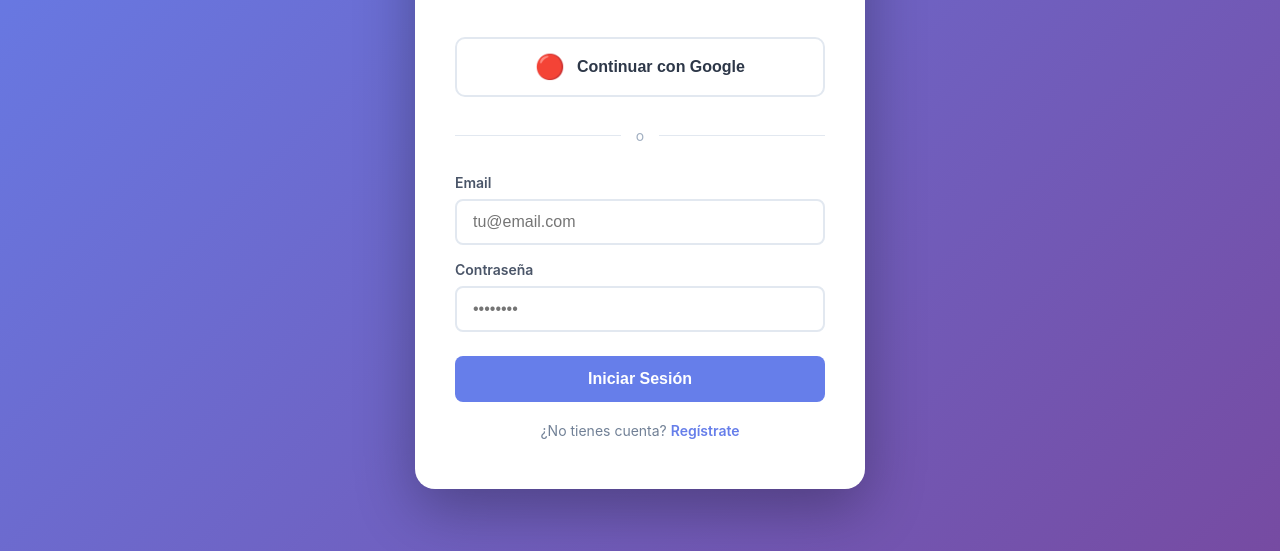
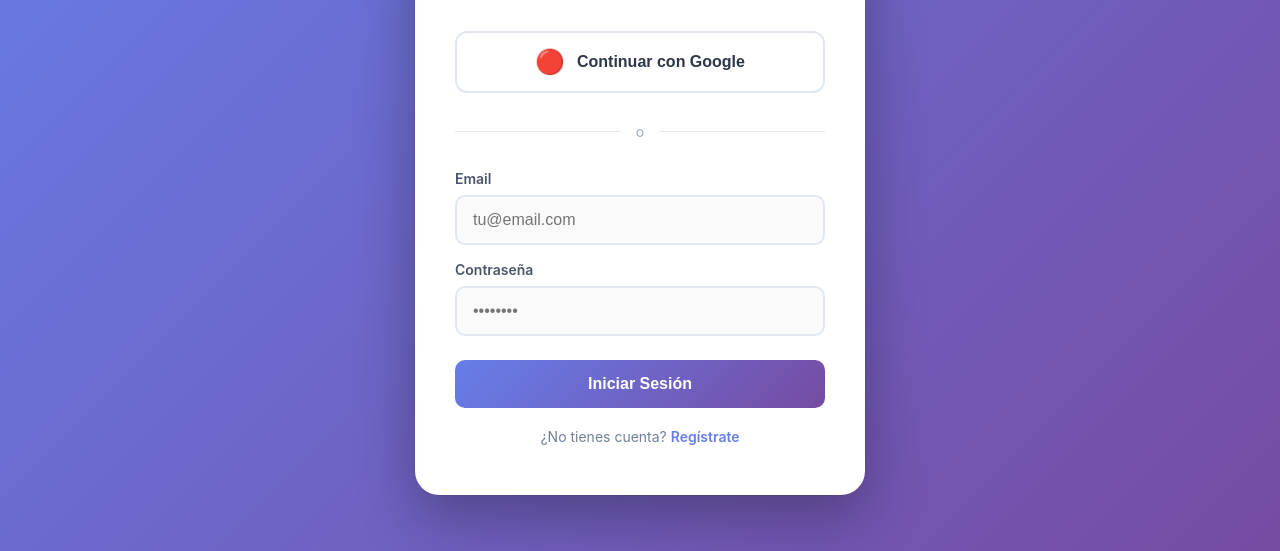
Before and after one commit to panchovial-max/claude-skills, a website: page login.html in a window 1280 px wide. Shown: the part 249-800 px from the top of the page. Drawn offline with nearby package versions, Linux system fonts and the light colour scheme.

Commit message:
Subtle UI improvements to login.html
Enhanced existing design with smooth polish:
- Added fadeInUp animation on load
- Improved input focus states with shadow and lift effect
- Enhanced button hover effects with cubic-bezier transitions
- Added gradient to submit button
- Better spacing and border radius (10px → 12px)
- Active states for interactive elements
- Smoother transitions (0.2s → 0.3s cubic-bezier)
- Background tint on inputs (gray → white on focus)

All changes are subtle enhancements maintaining original structure.

```diff
--- a/login.html
+++ b/login.html
@@ -23,12 +23,24 @@
 
         .login-container {
             background: white;
-            border-radius: 20px;
-            box-shadow: 0 20px 60px rgba(0,0,0,0.3);
+            border-radius: 24px;
+            box-shadow: 0 20px 60px rgba(0,0,0,0.3), 0 0 0 1px rgba(0,0,0,0.05);
             max-width: 450px;
             width: 100%;
             padding: 50px 40px;
             text-align: center;
+            animation: fadeInUp 0.6s ease;
+        }
+
+        @keyframes fadeInUp {
+            from {
+                opacity: 0;
+                transform: translateY(30px);
+            }
+            to {
+                opacity: 1;
+                transform: translateY(0);
+            }
         }
 
         .logo {
@@ -60,21 +72,26 @@
             align-items: center;
             justify-content: center;
             gap: 12px;
-            padding: 14px 24px;
+            padding: 15px 24px;
             border: 2px solid #e2e8f0;
-            border-radius: 10px;
+            border-radius: 12px;
             background: white;
             color: #2d3748;
             font-size: 16px;
             font-weight: 600;
             cursor: pointer;
-            transition: all 0.2s ease;
+            transition: all 0.3s cubic-bezier(0.4, 0, 0.2, 1);
         }
 
         .social-btn:hover {
             border-color: #667eea;
             transform: translateY(-2px);
-            box-shadow: 0 4px 12px rgba(102, 126, 234, 0.2);
+            box-shadow: 0 8px 24px rgba(102, 126, 234, 0.15);
+            background: #fafafa;
+        }
+
+        .social-btn:active {
+            transform: translateY(0);
         }
 
         .social-btn .icon {
@@ -129,34 +146,42 @@
 
         .form-group input {
             width: 100%;
-            padding: 12px 16px;
+            padding: 14px 16px;
             border: 2px solid #e2e8f0;
-            border-radius: 8px;
+            border-radius: 10px;
             font-size: 16px;
-            transition: border-color 0.2s;
+            transition: all 0.3s cubic-bezier(0.4, 0, 0.2, 1);
+            background: #fafafa;
         }
 
         .form-group input:focus {
             outline: none;
             border-color: #667eea;
+            background: #ffffff;
+            box-shadow: 0 0 0 4px rgba(102, 126, 234, 0.1);
+            transform: translateY(-1px);
         }
 
         .submit-btn {
-            background: #667eea;
+            background: linear-gradient(135deg, #667eea 0%, #764ba2 100%);
             color: white;
             border: none;
-            padding: 14px 24px;
-            border-radius: 8px;
+            padding: 15px 24px;
+            border-radius: 10px;
             font-size: 16px;
             font-weight: 600;
             cursor: pointer;
-            transition: all 0.2s ease;
+            transition: all 0.3s cubic-bezier(0.4, 0, 0.2, 1);
             margin-top: 8px;
         }
 
         .submit-btn:hover {
-            background: #5a67d8;
             transform: translateY(-2px);
+            box-shadow: 0 8px 24px rgba(102, 126, 234, 0.4);
+        }
+
+        .submit-btn:active {
+            transform: translateY(0);
         }
 
         .toggle-form {
```
